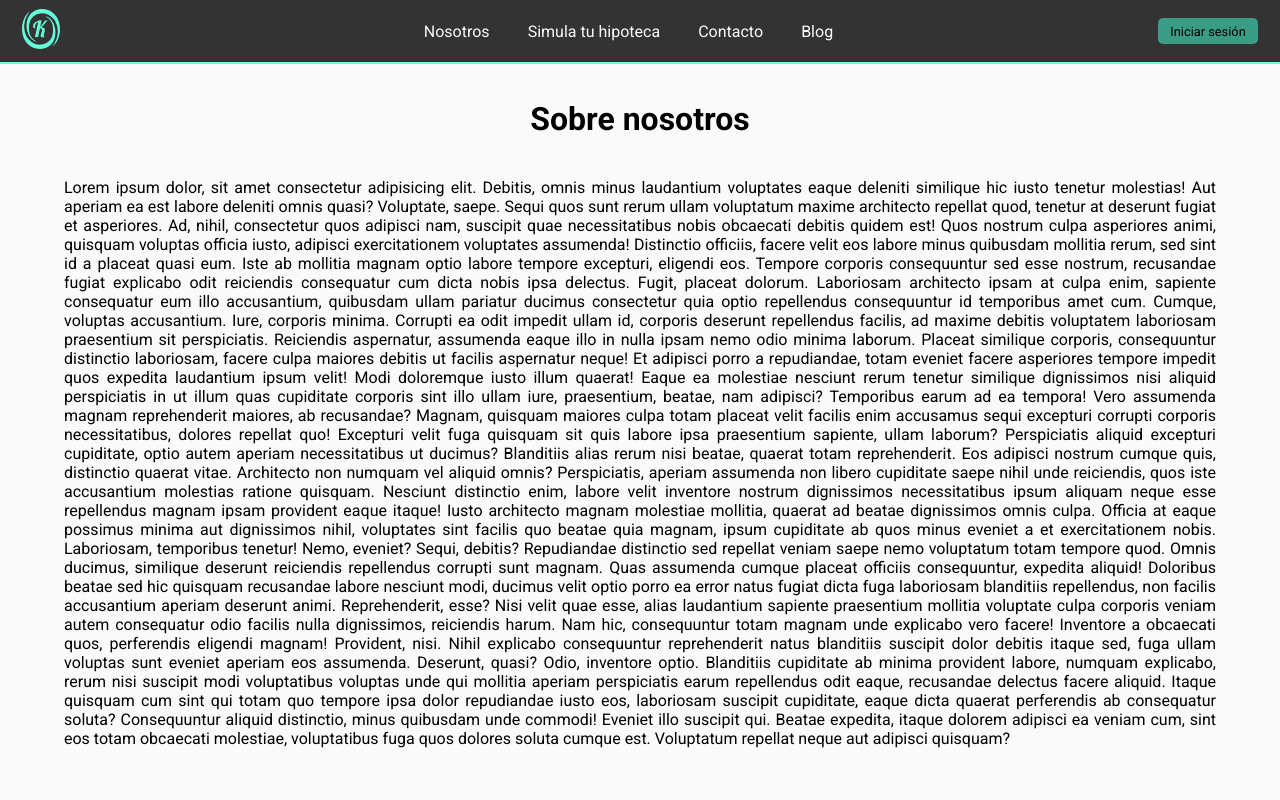
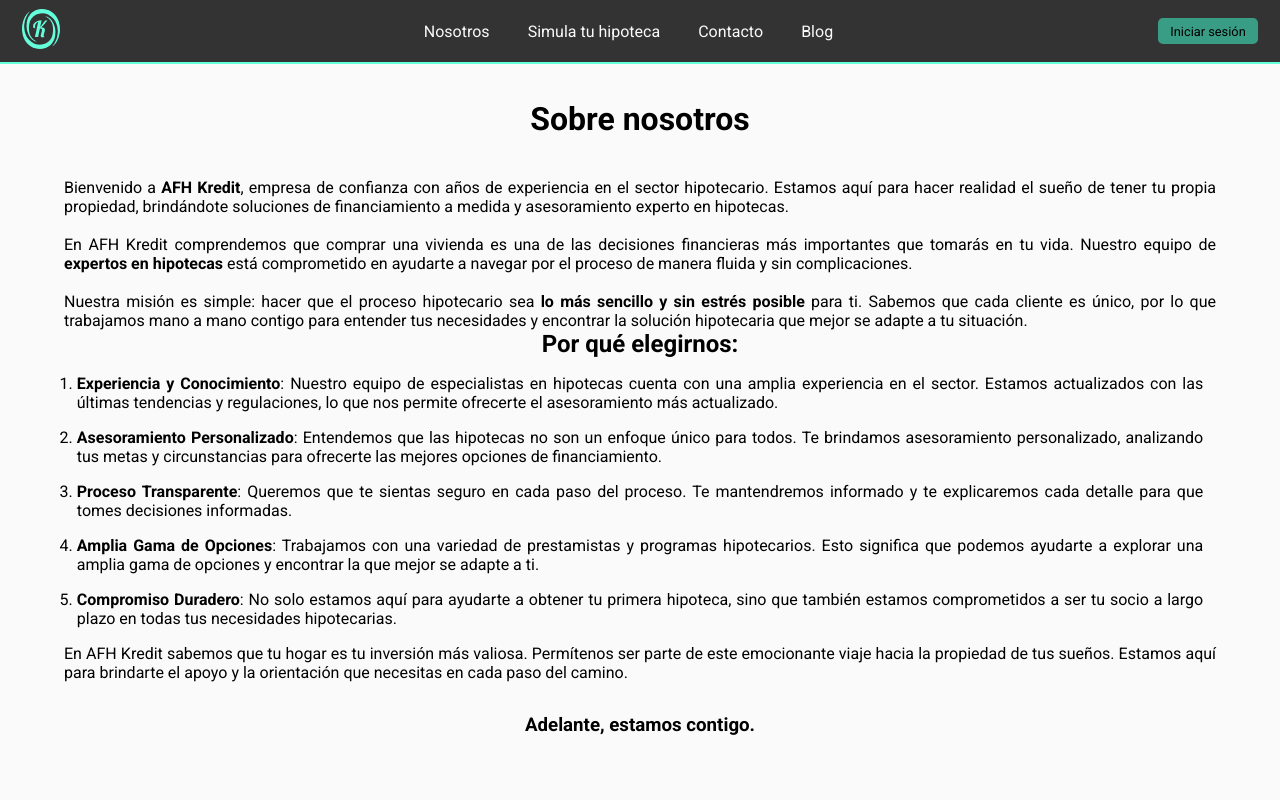
Before and after one commit to PabloEnguix09/AFH-Kredit, a React (Create React App) app in the folder src/app/: page /nosotros in a window 1280 px wide. Shown: the top 800 px of the page. Built offline with nearby package versions, Linux system fonts and the light colour scheme.

Commit message:
pequeñas mejoras

```diff
--- a/src/app/src/components/footer/Footer.module.css
+++ b/src/app/src/components/footer/Footer.module.css
@@ -51,6 +51,10 @@
 
 .copy {
     font-size: 0.625rem;
+}
+
+.copy a {
+    text-decoration: underline;
 }
 
 .redes img {
--- a/src/app/src/components/footer/Footer.tsx
+++ b/src/app/src/components/footer/Footer.tsx
@@ -28,6 +28,7 @@
                 </div>
                 <hr />
                 <div className={styles.copyRedes}>
+                    <p className={styles.copy}>Iconos hechos por <a href="https://www.flaticon.es/autores/freepik">Freepik</a></p>
                     <p className={styles.copy}>Copyright 2023 © AFH Kredit. Todos los derechos reservados</p>
                     <div className={styles.redes}>
                         <Link to={"https://www.tiktok.com"}>
--- a/src/app/src/components/landingPage/Landing.module.css
+++ b/src/app/src/components/landingPage/Landing.module.css
@@ -174,7 +174,10 @@
 }
 
 .faq span {
+    width: 95%;
+    margin: 0 auto;
     font-size: 1rem;
+    text-align: justify;
     color: var(--grisOscuro);
     overflow: hidden;
     transition: height ease-in-out 0.3s, margin-top ease-in-out 0.3s;
@@ -254,13 +257,13 @@
     }
 
     .landing h1 {
-        font-size: 6vw;
+        font-size: 1.375rem;
         margin-bottom: 0.8rem;
     }
 
     .cosaQueNecesitas h2 {
         width: 16.67vw;
-        font-size: 4.44vw;
+        font-size: 1rem;
         text-align: center;
     }
 
@@ -284,7 +287,7 @@
     }
 
     .numeroPaso {
-        font-size: 15vw;
+        font-size: 3.375rem;
     }
     .paso div {
         align-items: start;
--- a/src/app/src/css/nosotros.module.css
+++ b/src/app/src/css/nosotros.module.css
@@ -6,3 +6,16 @@
     text-align: justify;
     margin: 0 5vw;
 }
+
+.nosotros ol li {
+    margin: 1rem 6vw;
+}
+
+.nosotros ol li p {
+    margin: 0;
+}
+
+.nosotros h3 {
+    margin-top: 2rem;
+    text-align: center;
+}
--- a/src/app/src/css/privacidad.module.css
+++ b/src/app/src/css/privacidad.module.css
@@ -23,3 +23,9 @@
 .privacidad a {
     text-decoration: underline;
 }
+
+@media screen and (max-width: 768px) {
+    .privacidad p {
+        width: 90%;
+    }
+}
--- a/src/app/src/pages/nosotros.tsx
+++ b/src/app/src/pages/nosotros.tsx
@@ -10,27 +10,64 @@
             <Navbar />
             <div className={styles.nosotros}>
                 <h1>Sobre nosotros</h1>
-                <p>Lorem ipsum dolor, sit amet consectetur adipisicing elit. Debitis, omnis minus laudantium voluptates eaque deleniti similique hic iusto tenetur molestias! Aut aperiam ea est labore deleniti omnis quasi? Voluptate, saepe.
-                Sequi quos sunt rerum ullam voluptatum maxime architecto repellat quod, tenetur at deserunt fugiat et asperiores. Ad, nihil, consectetur quos adipisci nam, suscipit quae necessitatibus nobis obcaecati debitis quidem est!
-                Quos nostrum culpa asperiores animi, quisquam voluptas officia iusto, adipisci exercitationem voluptates assumenda! Distinctio officiis, facere velit eos labore minus quibusdam mollitia rerum, sed sint id a placeat quasi eum.
-                Iste ab mollitia magnam optio labore tempore excepturi, eligendi eos. Tempore corporis consequuntur sed esse nostrum, recusandae fugiat explicabo odit reiciendis consequatur cum dicta nobis ipsa delectus. Fugit, placeat dolorum.
-                Laboriosam architecto ipsam at culpa enim, sapiente consequatur eum illo accusantium, quibusdam ullam pariatur ducimus consectetur quia optio repellendus consequuntur id temporibus amet cum. Cumque, voluptas accusantium. Iure, corporis minima.
-                Corrupti ea odit impedit ullam id, corporis deserunt repellendus facilis, ad maxime debitis voluptatem laboriosam praesentium sit perspiciatis. Reiciendis aspernatur, assumenda eaque illo in nulla ipsam nemo odio minima laborum.
-                Placeat similique corporis, consequuntur distinctio laboriosam, facere culpa maiores debitis ut facilis aspernatur neque! Et adipisci porro a repudiandae, totam eveniet facere asperiores tempore impedit quos expedita laudantium ipsum velit!
-                Modi doloremque iusto illum quaerat! Eaque ea molestiae nesciunt rerum tenetur similique dignissimos nisi aliquid perspiciatis in ut illum quas cupiditate corporis sint illo ullam iure, praesentium, beatae, nam adipisci?
-                Temporibus earum ad ea tempora! Vero assumenda magnam reprehenderit maiores, ab recusandae? Magnam, quisquam maiores culpa totam placeat velit facilis enim accusamus sequi excepturi corrupti corporis necessitatibus, dolores repellat quo!
-                Excepturi velit fuga quisquam sit quis labore ipsa praesentium sapiente, ullam laborum? Perspiciatis aliquid excepturi cupiditate, optio autem aperiam necessitatibus ut ducimus? Blanditiis alias rerum nisi beatae, quaerat totam reprehenderit.
-                Eos adipisci nostrum cumque quis, distinctio quaerat vitae. Architecto non numquam vel aliquid omnis? Perspiciatis, aperiam assumenda non libero cupiditate saepe nihil unde reiciendis, quos iste accusantium molestias ratione quisquam.
-                Nesciunt distinctio enim, labore velit inventore nostrum dignissimos necessitatibus ipsum aliquam neque esse repellendus magnam ipsam provident eaque itaque! Iusto architecto magnam molestiae mollitia, quaerat ad beatae dignissimos omnis culpa.
-                Officia at eaque possimus minima aut dignissimos nihil, voluptates sint facilis quo beatae quia magnam, ipsum cupiditate ab quos minus eveniet a et exercitationem nobis. Laboriosam, temporibus tenetur! Nemo, eveniet?
-                Sequi, debitis? Repudiandae distinctio sed repellat veniam saepe nemo voluptatum totam tempore quod. Omnis ducimus, similique deserunt reiciendis repellendus corrupti sunt magnam. Quas assumenda cumque placeat officiis consequuntur, expedita aliquid!
-                Doloribus beatae sed hic quisquam recusandae labore nesciunt modi, ducimus velit optio porro ea error natus fugiat dicta fuga laboriosam blanditiis repellendus, non facilis accusantium aperiam deserunt animi. Reprehenderit, esse?
-                Nisi velit quae esse, alias laudantium sapiente praesentium mollitia voluptate culpa corporis veniam autem consequatur odio facilis nulla dignissimos, reiciendis harum. Nam hic, consequuntur totam magnam unde explicabo vero facere!
-                Inventore a obcaecati quos, perferendis eligendi magnam! Provident, nisi. Nihil explicabo consequuntur reprehenderit natus blanditiis suscipit dolor debitis itaque sed, fuga ullam voluptas sunt eveniet aperiam eos assumenda. Deserunt, quasi?
-                Odio, inventore optio. Blanditiis cupiditate ab minima provident labore, numquam explicabo, rerum nisi suscipit modi voluptatibus voluptas unde qui mollitia aperiam perspiciatis earum repellendus odit eaque, recusandae delectus facere aliquid.
-                Itaque quisquam cum sint qui totam quo tempore ipsa dolor repudiandae iusto eos, laboriosam suscipit cupiditate, eaque dicta quaerat perferendis ab consequatur soluta? Consequuntur aliquid distinctio, minus quibusdam unde commodi!
-                Eveniet illo suscipit qui. Beatae expedita, itaque dolorem adipisci ea veniam cum, sint eos totam obcaecati molestiae, voluptatibus fuga quos dolores soluta cumque est. Voluptatum repellat neque aut adipisci quisquam?</p>
+                <p>
+                    Bienvenido a <strong>AFH Kredit</strong>, empresa de confianza con años de experiencia en el sector hipotecario. Estamos aquí para hacer realidad el sueño de tener tu
+                    propia propiedad, brindándote soluciones de financiamiento a medida y asesoramiento experto en hipotecas.
+                </p>
+                <br />
+                <p>
+                    En AFH Kredit comprendemos que comprar una vivienda es una de las decisiones financieras más importantes que tomarás en tu vida. Nuestro equipo de <strong>expertos
+                    en hipotecas</strong> está comprometido en ayudarte a navegar por el proceso de manera fluida y sin complicaciones.
+                </p>
+                <br />
+                <p>
+                    Nuestra misión es simple: hacer que el proceso hipotecario sea <strong>lo más sencillo y sin estrés posible</strong> para ti. Sabemos que cada cliente es único, por lo que
+                    trabajamos mano a mano contigo para entender tus necesidades y encontrar la solución hipotecaria que mejor se adapte a tu situación.
+                </p>
 
+                <h2 style={{textAlign: "center"}}>Por qué elegirnos:</h2>
+                <ol type="1">
+                    <li>
+                        <p>
+                            <strong>Experiencia y Conocimiento</strong>: Nuestro equipo de especialistas en hipotecas cuenta con una amplia experiencia en el sector. Estamos actualizados con las
+                            últimas tendencias y regulaciones, lo que nos permite ofrecerte el asesoramiento más actualizado.
+                        </p>
+                    </li>
+                    <li>
+                        <p>
+                            <strong>Asesoramiento Personalizado</strong>: Entendemos que las hipotecas no son un enfoque único para todos. Te brindamos asesoramiento personalizado, analizando tus metas
+                            y circunstancias para ofrecerte las mejores opciones de financiamiento.
+                        </p>
+                    </li>
+                    <li>
+                        <p>
+                            <strong>Proceso Transparente</strong>: Queremos que te sientas seguro en cada paso del proceso. Te mantendremos informado y te explicaremos cada detalle para que tomes
+                            decisiones informadas.
+
+                        </p>
+                    </li>
+                    <li>
+                        <p>
+                            <strong>Amplia Gama de Opciones</strong>: Trabajamos con una variedad de prestamistas y programas hipotecarios. Esto significa que podemos ayudarte a explorar una amplia gama de
+                            opciones y encontrar la que mejor se adapte a ti.
+                        </p>
+                    </li>
+                    <li>
+                        <p>
+                            <strong>Compromiso Duradero</strong>: No solo estamos aquí para ayudarte a obtener tu primera hipoteca, sino que también estamos comprometidos a ser tu socio a largo plazo en
+                            todas tus necesidades hipotecarias.
+                        </p>
+                    </li>
+                </ol>
+
+                <p>
+                    En AFH Kredit sabemos que tu hogar es tu inversión más valiosa. Permítenos ser parte de este emocionante viaje hacia la propiedad de tus sueños. Estamos aquí para brindarte el apoyo y
+                    la orientación que necesitas en cada paso del camino.
+                </p>
+
+                <h3>
+                    Adelante, estamos contigo.
+                </h3>
             </div>
             <Empezamos />
             <Footer />
```
Also changed, not shown: src/app/src/services/users.ts (+16 -3 lines).
